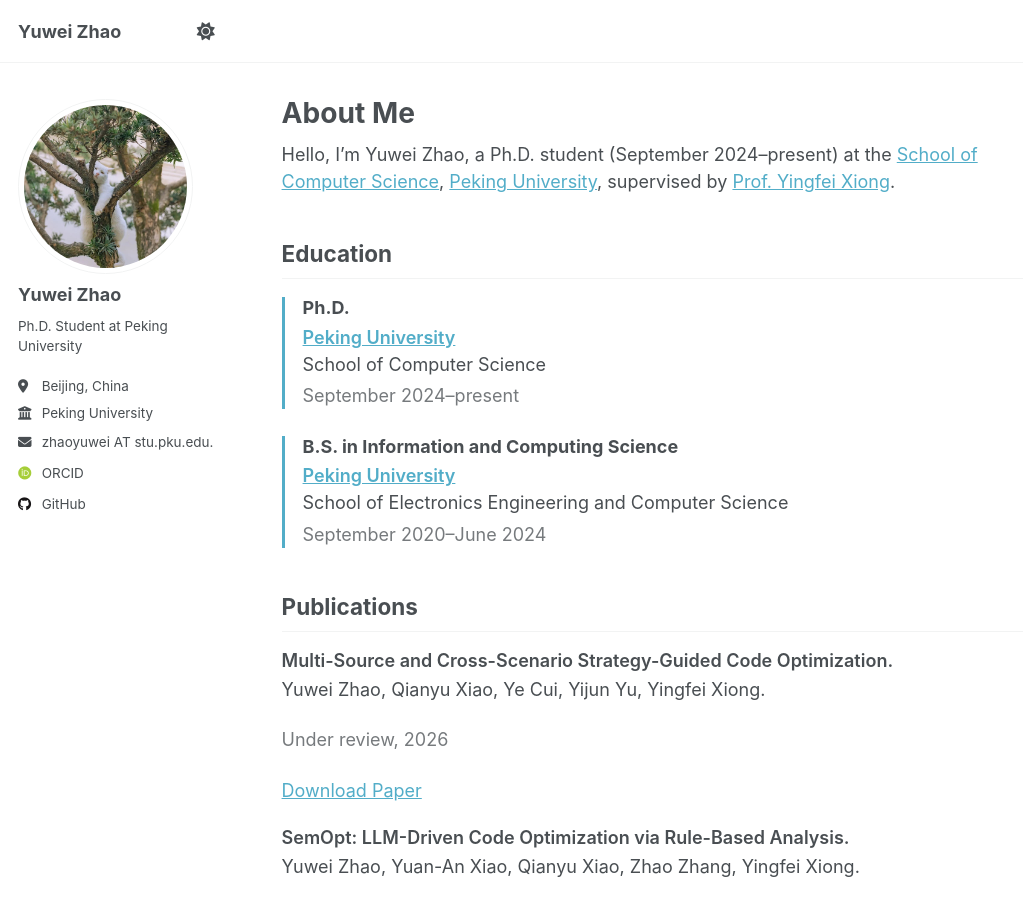
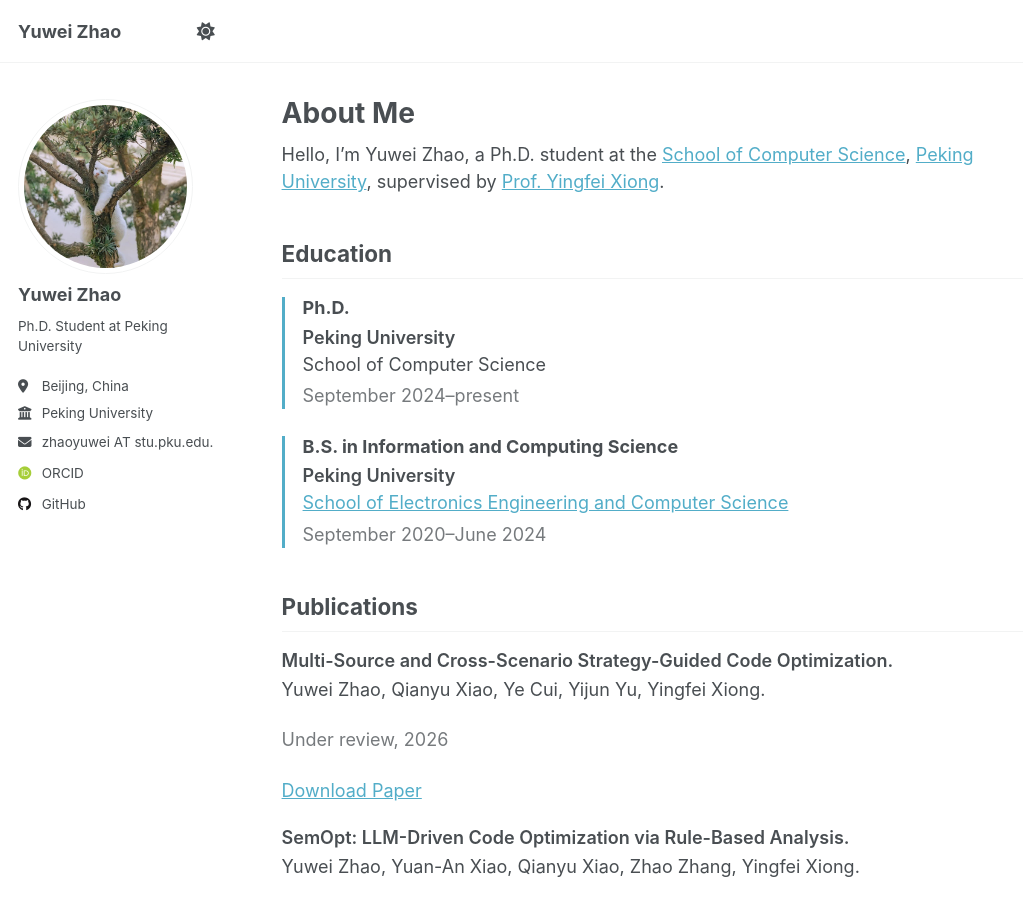
Before and after one commit to fyrsta7/fyrsta7.github.io, a Jekyll site: the page built from _pages/about.md, in a window 1280 px wide and 900 px high. Shown: the whole window, without its empty margins (0-1023 px from the left). Built offline with Jekyll 4.4.1, drawn with Linux system fonts in a browser that asks for light colours; some web fonts are replaced; a script that is not in the unit is left out.

Commit message:
Simplify education links and intro

```diff
--- a/_pages/about.md
+++ b/_pages/about.md
@@ -7,22 +7,22 @@
   - /about.html
 ---
 
-Hello, I'm Yuwei Zhao, a Ph.D. student (September 2024–present) at the [School of Computer Science](https://cs.pku.edu.cn/English/Home.htm), [Peking University](https://english.pku.edu.cn/), supervised by [Prof. Yingfei Xiong](https://xiongyingfei.github.io/).
+Hello, I'm Yuwei Zhao, a Ph.D. student at the [School of Computer Science](https://cs.pku.edu.cn/English/Home.htm), [Peking University](https://english.pku.edu.cn/), supervised by [Prof. Yingfei Xiong](https://xiongyingfei.github.io/).
 
 ## Education
 
 <div class="education-list">
   <section class="education-entry">
     <h3>Ph.D.</h3>
-    <p class="education-entry__institution"><a href="https://english.pku.edu.cn/">Peking University</a></p>
+    <p class="education-entry__institution">Peking University</p>
     <p>School of Computer Science</p>
     <p class="education-entry__date">September 2024–present</p>
   </section>
 
   <section class="education-entry">
     <h3>B.S. in Information and Computing Science</h3>
-    <p class="education-entry__institution"><a href="https://english.pku.edu.cn/">Peking University</a></p>
-    <p>School of Electronics Engineering and Computer Science</p>
+    <p class="education-entry__institution">Peking University</p>
+    <p><a href="https://eecs.pku.edu.cn/en/">School of Electronics Engineering and Computer Science</a></p>
     <p class="education-entry__date">September 2020–June 2024</p>
   </section>
 </div>
```
